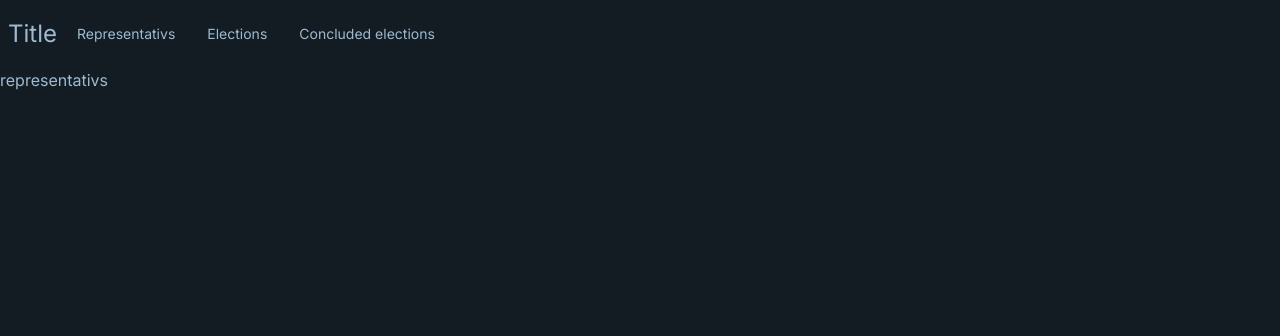
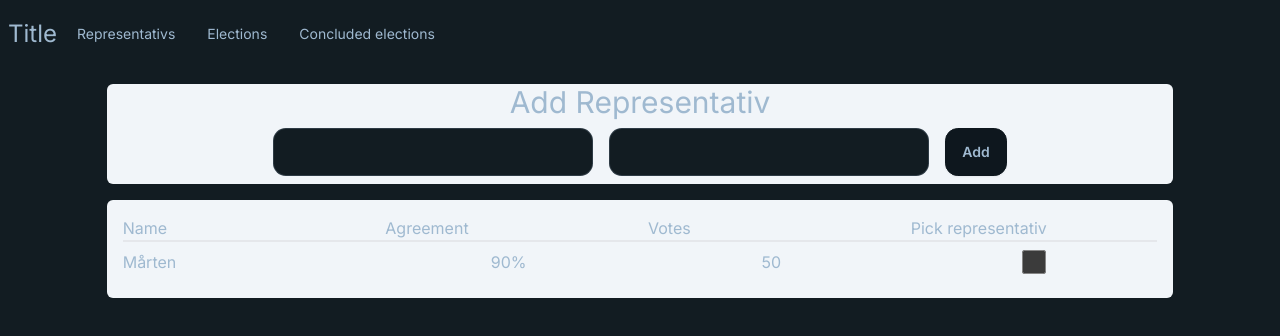
Before and after one commit to martensoderlind/Final-weekend-assignment, a Next.js app: page /representativs in a window 1280 px wide. Shown: the top 336 px of the page. Built offline with nearby package versions, Linux system fonts and the light colour scheme.

Commit message:
calling the new components

```diff
--- a/src/app/(main)/representativs/page.tsx
+++ b/src/app/(main)/representativs/page.tsx
@@ -1,3 +1,14 @@
+import Representativ from "@/features/elections/components/representativ";
+import RepresentativBoard from "@/features/elections/components/representativ-board";
+import RepresentativForm from "@/features/elections/components/representativ-form";
+
 export default function Page() {
-  return <div>representativs</div>;
+  return (
+    <>
+      <RepresentativForm />
+      <RepresentativBoard>
+        <Representativ />
+      </RepresentativBoard>
+    </>
+  );
 }
```
